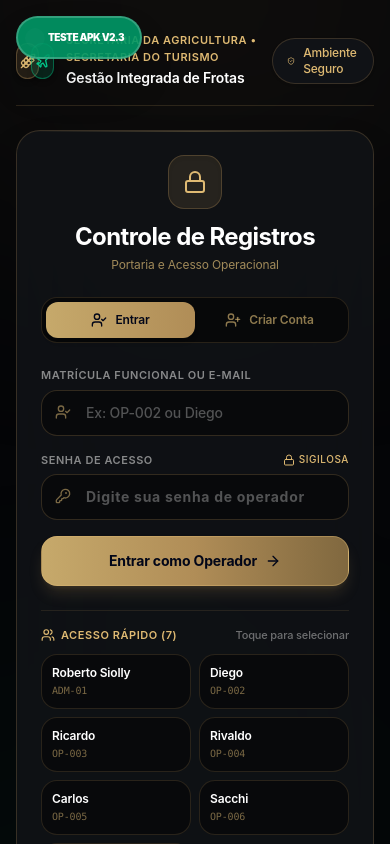
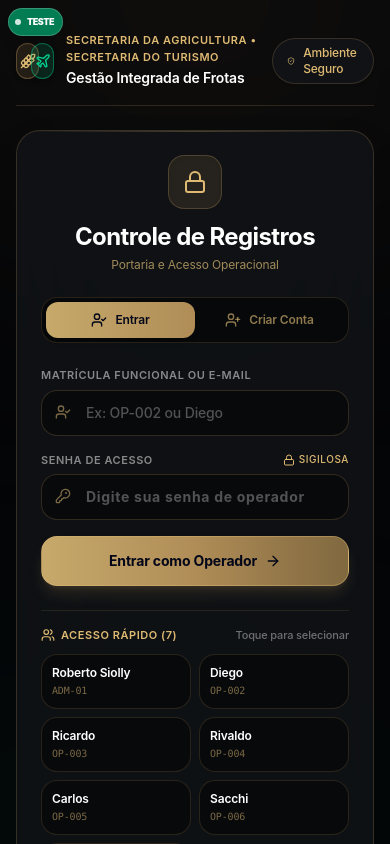
Before and after one commit to Robsiolly/Governo-Secretaria-da-agricultura-, a React (Vite) app: page / in a window 390 px wide. Shown: the top 844 px of the page. Built offline with nearby package versions, Linux system fonts and the light colour scheme; no server answers; the database is empty.

Commit message:
refactor: adjust floating diagnostic button layout
Reduce button size and padding to improve UI responsiveness on mobile devices and clean up diagnostic status messages.

```diff
--- a/src/components/LoginScreen.tsx
+++ b/src/components/LoginScreen.tsx
@@ -149,7 +149,7 @@ export const LoginScreen: React.FC<LoginScreenProps> = ({ onLoginSuccess }) => {
   return (
     <div className="min-h-screen w-full flex flex-col justify-between bg-[#050608] text-white p-4 md:p-8 relative overflow-hidden selection:bg-[#B08D57]/30 selection:text-[#DFBA73]">
       {/* BOTÃO DE DIAGNÓSTICO FLUTUANTE (Garantia de clique no APK) */}
-      <div className="fixed top-4 left-4 z-[9999] flex flex-col gap-2 max-w-[80%]">
+      <div className="fixed top-2 left-2 z-[9999] flex flex-col gap-1.5 max-w-[70%]">
         <button
           type="button"
           disabled={diagLoading}
@@ -162,44 +162,31 @@ export const LoginScreen: React.FC<LoginScreenProps> = ({ onLoginSuccess }) => {
             const fullUrl = `${origin}/api/ping`;
 
             try {
-              console.log('[DIAG] Acessando:', fullUrl);
               const res = await fetch(fullUrl, { cache: 'no-store' });
-
-              if (!res.ok) {
-                throw new Error(`Status HTTP: ${res.status}`);
-              }
-
+              if (!res.ok) throw new Error(`Status: ${res.status}`);
               const data = await res.json();
-              setDiagMsg(`✅ OK: ${data.mensagem} (${new Date().toLocaleTimeString()})`);
+              setDiagMsg(`✅ OK: ${data.mensagem}`);
             } catch (err: any) {
-              console.error('[DIAG] Erro:', err);
-              setDiagMsg(`❌ ERRO: ${err.message || 'Sem resposta'}`);
+              setDiagMsg(`❌ Erro: ${err.message || 'Falha'}`);
             } finally {
               setDiagLoading(false);
             }
           }}
-          className={`bg-emerald-600/90 hover:bg-emerald-500 text-white p-3 rounded-full shadow-2xl border-2 border-white/20 flex items-center gap-2 cursor-pointer active:scale-90 transition-all pointer-events-auto ${diagLoading ? 'opacity-50' : ''}`}
+          className={`bg-emerald-600/80 hover:bg-emerald-500 text-white p-1.5 rounded-full shadow-lg border border-white/20 flex items-center gap-1.5 cursor-pointer active:scale-90 transition-all pointer-events-auto ${diagLoading ? 'opacity-50' : ''}`}
           title="Testar Conexão"
         >
-          <div className={`w-2.5 h-2.5 rounded-full bg-white ${diagLoading ? 'animate-spin' : 'animate-ping'}`} />
-          <span className="text-[10px] font-black uppercase tracking-tighter pr-1">
-            {diagLoading ? 'Processando...' : 'Teste APK v2.3'}
+          <div className={`w-1.5 h-1.5 rounded-full bg-white ${diagLoading ? 'animate-spin' : 'animate-pulse'}`} />
+          <span className="text-[9px] font-black uppercase tracking-tighter pr-0.5">
+            {diagLoading ? '...' : 'Teste'}
           </span>
         </button>
 
         {diagMsg && (
           <div
             onClick={() => setDiagMsg(null)}
-            className="bg-black/80 backdrop-blur-md border border-[#B08D57]/30 p-3 rounded-xl text-[10px] font-mono text-[#DFBA73] shadow-2xl animate-in fade-in slide-in-from-left-2"
+            className="bg-black/90 backdrop-blur-md border border-[#B08D57]/30 p-2 rounded-lg text-[9px] font-mono text-[#DFBA73] shadow-xl animate-in fade-in slide-in-from-left-1 cursor-pointer"
           >
-            <div className="flex justify-between items-center mb-1">
-              <span className="font-bold uppercase opacity-50">Log do Servidor:</span>
-              <span className="text-[8px] opacity-40">Tocar para fechar</span>
-            </div>
             {diagMsg}
-            <div className="mt-1 pt-1 border-t border-white/10 text-[8px] opacity-40">
-              Host: {window.location.host || 'N/A'}
-            </div>
           </div>
         )}
       </div>
```
